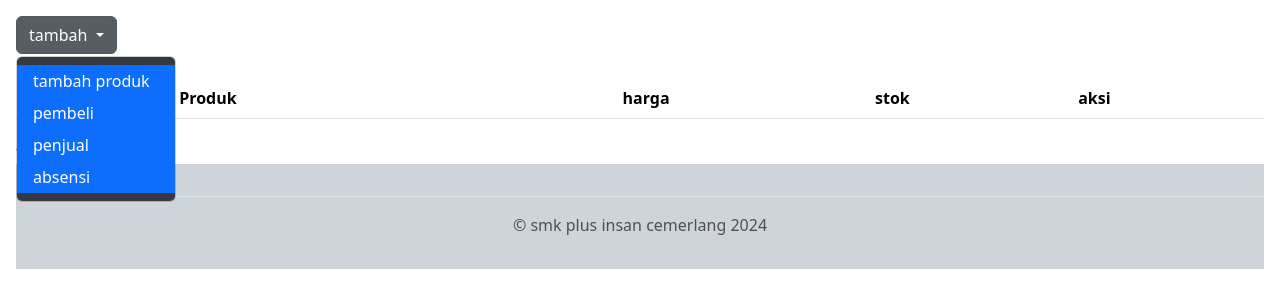
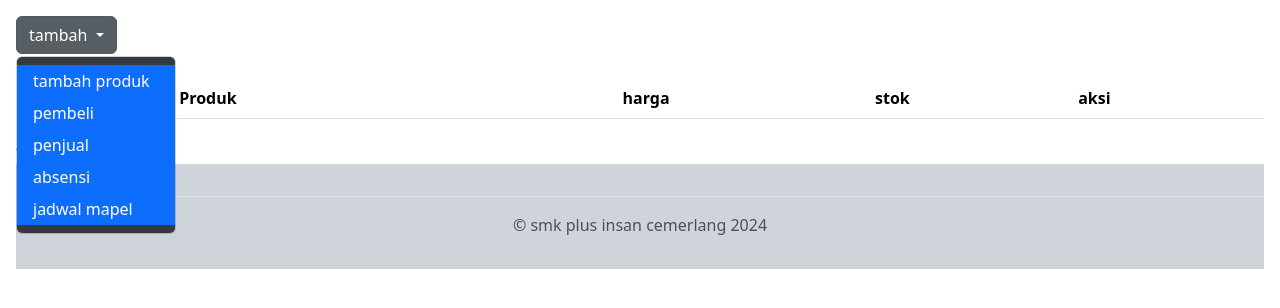
Before and after one commit to abdulrojak12345678/Portofolio, a plain HTML site: page index.html in a window 1280 px wide. Both pictures are taken after a click on the button "tambah". Drawn offline with nearby package versions, Linux system fonts and the light colour scheme; no server answers.

Commit message:
update index.html

```diff
--- a/index.html
+++ b/index.html
@@ -21,6 +21,7 @@
     <li><a class="dropdown-item active" href="index-pembeli.html">pembeli</a></li>
     <li><a class="dropdown-item active" href="index-penjual.html">penjual</a></li>
     <li><a class="dropdown-item active" href="index-absensi.html">absensi</a></li>
+    <li><a class="dropdown-item active" href="index-mapel.html">jadwal mapel</a></li>
   </ul>
 </div
   <h1>Daftar Produk</h1>
```
